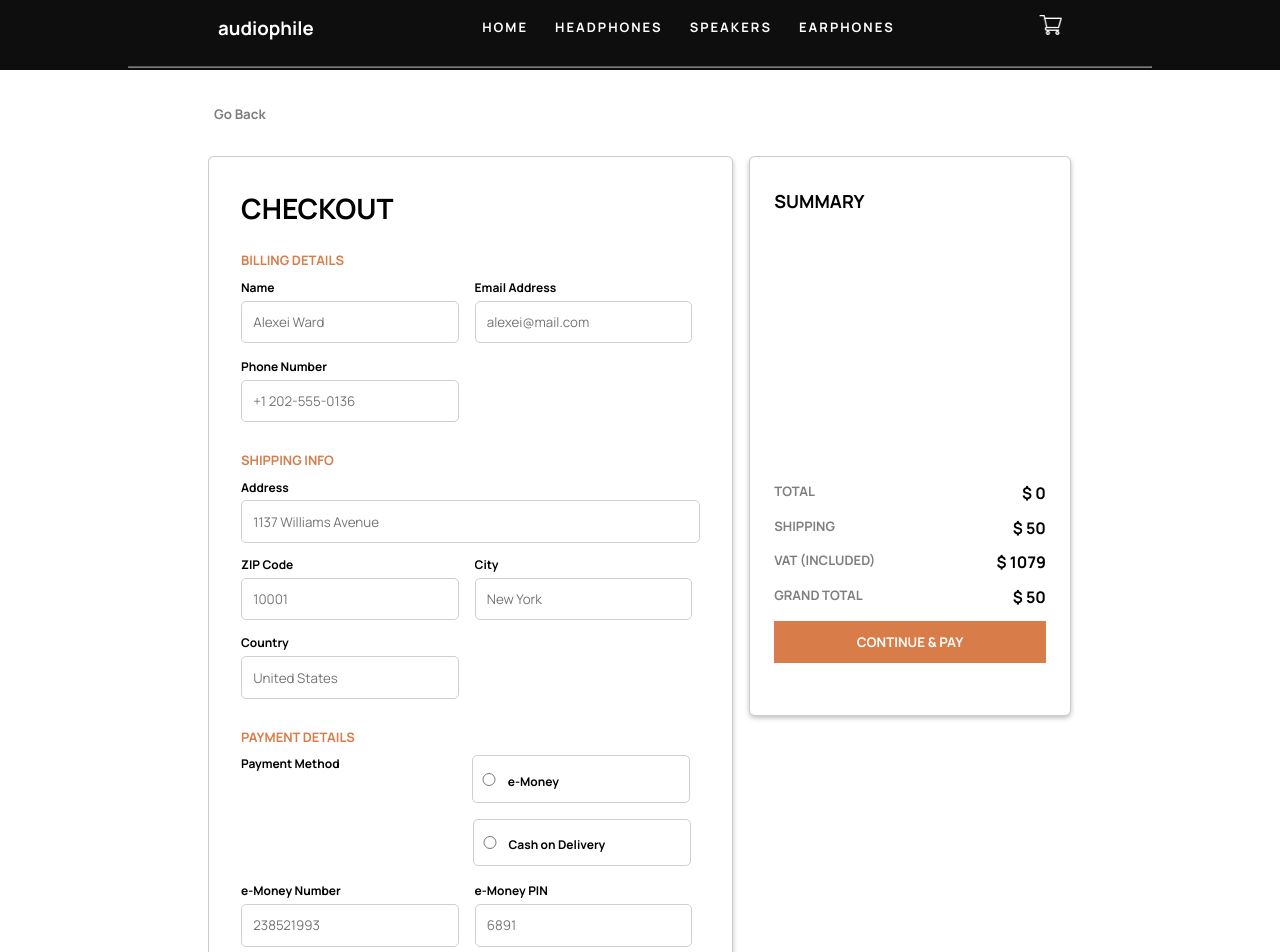
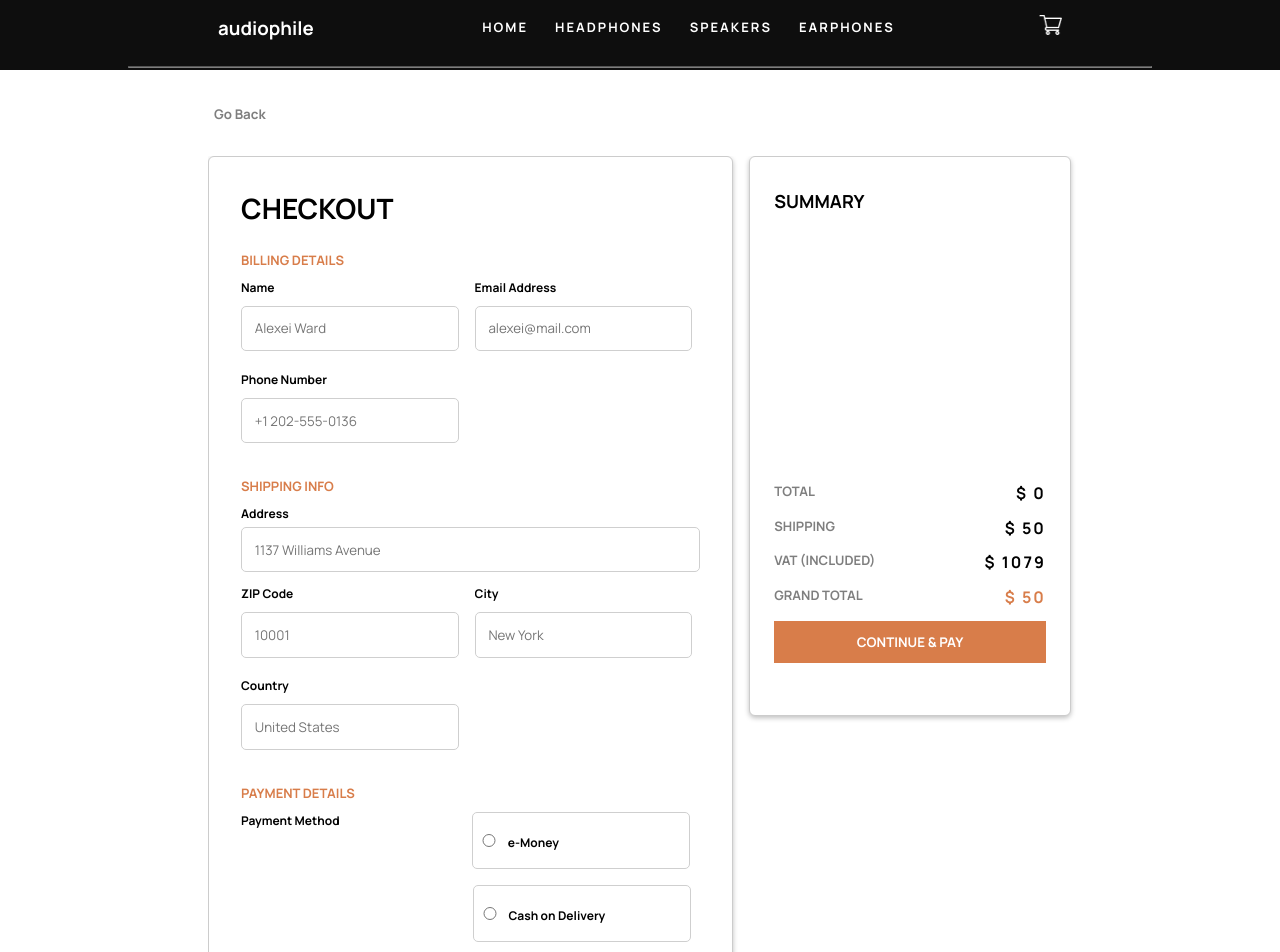
Before and after one commit to Mplusabiodun/gadgets-ecommerce-vue3, a Vue app: page /checkout in a window 1280 px wide. Shown: the top 952 px of the page. Built offline with nearby package versions, Linux system fonts and the light colour scheme.

Commit message:
checkout validation

```diff
--- a/src/components/Home/ProductDetails/EarPhonesD1.vue
+++ b/src/components/Home/ProductDetails/EarPhonesD1.vue
@@ -158,6 +158,9 @@ export default {
   background-color: inherit;
   border: none;
   opacity: 50%;
+}
+.go_back:hover {
+  color: #d87d4a;
 }
 .HeadphoneXX {
   display: flex;
--- a/src/components/Home/ProductDetails/HeadPhoneD1.vue
+++ b/src/components/Home/ProductDetails/HeadPhoneD1.vue
@@ -155,6 +155,9 @@ export default {
   background-color: inherit;
   border: none;
   opacity: 50%;
+}
+.go_back:hover {
+  color: #d87d4a;
 }
 .HeadphoneXX {
   display: flex;
--- a/src/components/Home/ProductDetails/TheSpeakerD1.vue
+++ b/src/components/Home/ProductDetails/TheSpeakerD1.vue
@@ -151,6 +151,9 @@ export default {
   background-color: inherit;
   border: none;
   opacity: 50%;
+}
+.go_back:hover {
+  color: #d87d4a;
 }
 .HeadphoneXX {
   display: flex;
--- a/src/components/Reuseable/CheckOut.vue
+++ b/src/components/Reuseable/CheckOut.vue
@@ -9,59 +9,119 @@
         <div class="name_email">
           <div>
             <label for="name">Name</label>
-            <input id="name" type="text" placeholder="Alexei Ward" />
+            <input
+              id="name"
+              type="text"
+              placeholder="Alexei Ward"
+              v-model.trim="userName"
+              @blur="validate"
+              :class="{ invalid: inputValidity === 'invalid' }"
+            />
           </div>
           <div class="email_div">
             <label for="email">Email Address</label>
-            <input id="email" type="email" placeholder="alexei@mail.com" />
+            <input
+              id="email"
+              type="email"
+              placeholder="alexei@mail.com"
+              v-model.trim="userEmail"
+              :class="{ invalid: inputValidity === 'invalid' }"
+            />
           </div>
         </div>
         <div>
           <label for="phone">Phone Number</label>
-          <input id="phone" type="number" placeholder="+1 202-555-0136" />
+          <input
+            id="phone"
+            type="number"
+            placeholder="+1 202-555-0136"
+            v-model="userNumber"
+          />
         </div>
 
         <p class="shipping">SHIPPING INFO</p>
         <div>
           <label for="address">Address</label>
-          <input id="address" type="text" placeholder="1137 Williams Avenue" />
+          <input
+            id="address"
+            type="text"
+            placeholder="1137 Williams Avenue"
+            v-model.trim="userAddress"
+          />
         </div>
         <div class="zipcode_city">
           <div>
             <label for="zipcode">ZIP Code</label>
-            <input id="zipcode" type="number" placeholder="10001" />
+            <input
+              id="zipcode"
+              type="number"
+              placeholder="10001"
+              v-model="userZipCode"
+            />
           </div>
           <div class="city_div">
             <label for="city">City</label>
-            <input id="city" type="text" placeholder="New York" />
+            <input
+              id="city"
+              type="text"
+              placeholder="New York"
+              v-model.trim="userCity"
+            />
           </div>
         </div>
         <div>
           <label for="Country">Country</label>
-          <input id="Country" type="text" placeholder="United States" />
+          <input
+            id="Country"
+            type="text"
+            placeholder="United States"
+            v-model.trim="userCountry"
+          />
         </div>
 
         <p class="payment">PAYMENT DETAILS</p>
         <div class="payment_method">
           <label>Payment Method</label>
           <div class="e_money">
-            <input name="e_cash" id="e_money" type="radio" />
+            <input
+              name="payment_method"
+              id="e_money"
+              type="radio"
+              value="e_money"
+              v-model="userEcash"
+            />
             <label for="e_money"> e-Money</label>
           </div>
         </div>
         <div class="c_delivery">
-          <input name="e_cash" id="c_delivery" type="radio" />
+          <input
+            name="payment_method"
+            id="c_delivery"
+            type="radio"
+            value="c_delivery"
+            v-model="userEcash"
+          />
           <label for="c_delivery"> Cash on Delivery</label>
         </div>
 
         <div class="emoneyNumberPin">
           <div>
             <label for="eMoneyNumber">e-Money Number</label>
-            <input id="eMoneyNumber" type="number" placeholder="238521993" />
+            <input
+              id="eMoneyNumber"
+              type="number"
+              placeholder="238521993"
+              v-model="userMoneyNumber"
+            />
           </div>
           <div class="eMoneyPin">
             <label for="eMoneyPin">e-Money PIN</label>
-            <input id="eMoneyPin" type="number" placeholder="6891" />
+            <input
+              id="eMoneyPin"
+              type="number"
+              placeholder="6891"
+              v-model="userMoneyPin"
+            />
           </div>
         </div>
       </div>
@@ -92,7 +152,7 @@
         </div>
         <div class="total">
           <h3>GRAND TOTAL</h3>
-          <p>$ {{ grandTotal }}</p>
+          <p class="grandtotal">$ {{ grandTotal }}</p>
         </div>
         <button @click="proceedToPay" class="continue">CONTINUE & PAY</button>
       </div>
@@ -145,6 +205,17 @@ export default {
   inject: ["cart"],
   data() {
     return {
+      userName: "",
+      userEmail: "",
+      userNumber: null,
+      userAddress: "",
+      userZipCode: null,
+      userCity: "",
+      userCountry: "",
+      userEcash: "",
+      userMoneyNumber: null,
+      userMoneyPin: null,
+      inputValidity: "pending",
       continueToPay: false,
       total: 0,
       shipping: 50,
@@ -158,8 +229,22 @@ export default {
       this.$router.push("/homepage");
     },
     proceedToPay() {
+      if (
+        this.inputValidity === "invalid" ||
+        this.userName === "" ||
+        this.userEmail === ""
+      ) {
+        return (this.inputValidity = "invalid");
+      }
       this.continueToPay = true;
       console.log(this.cart);
+    },
+    validate() {
+      if (this.userName === "") {
+        this.inputValidity = "invalid";
+      } else {
+        this.inputValidity = "valid";
+      }
     },
   },
   created() {
@@ -177,7 +262,10 @@ export default {
   box-sizing: border-box;
   overflow: hidden;
 }
-
+.invalid {
+  border: 2px solid red;
+  /* border-color: red; */
+}
 .container {
   margin: 2rem 0 0 13rem;
 }
@@ -194,7 +282,6 @@ export default {
   box-shadow: 0 2px 5px rgba(0, 0, 0, 0.25);
   margin-right: 1rem;
 }
-
 .go_back {
   font-weight: bold;
   text-align: center;
@@ -203,7 +290,9 @@ export default {
   opacity: 50%;
   margin-bottom: 2rem;
 }
-
+.go_back:hover {
+  color: #d87d4a;
+}
 label {
   font-size: 12px;
   font-weight: 700;
@@ -214,8 +303,8 @@ input {
   border: 1px solid #cfcfcf;
   border-radius: 5px;
   width: 13.6rem;
-  padding: 0.7rem;
-  margin: 5px 0;
+  padding: 0.8rem;
+  margin: 10px 0;
 }
 input:focus {
   border: 1px solid #d87d4a;
@@ -341,6 +430,10 @@ img {
 }
 .total p {
   font-weight: bold;
+  letter-spacing: 2px;
+}
+.grandtotal {
+  color: #d87d4a;
 }
 .continue {
   width: 100%;
```
